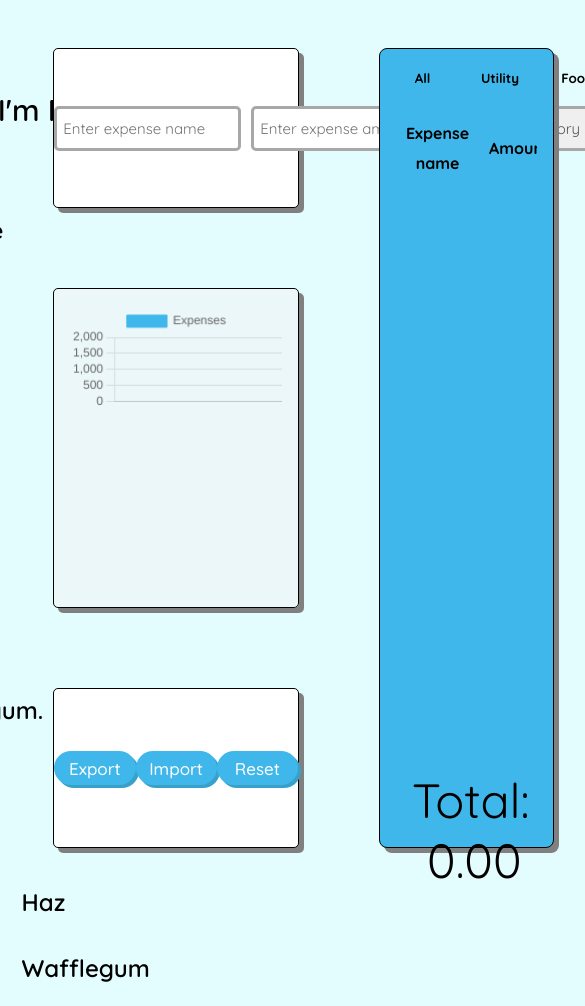
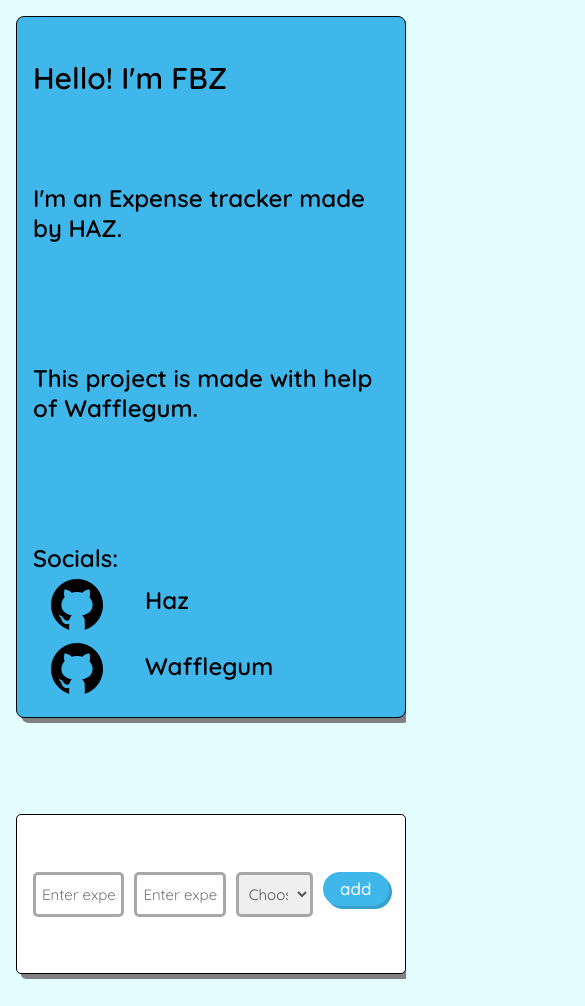
Before and after one commit to HazPD/Expense-Tracker, a plain HTML site: page index.html in a window 390 px wide. Shown: the top 1006 px of the page, 585 px wide, since content can reach past the window. Drawn offline with nearby package versions, Linux system fonts and the light colour scheme.

Commit message:
Mobile media query

```diff
--- a/style.css
+++ b/style.css
@@ -23,6 +23,7 @@ body {
 }
 /* NAV UI */
 .nav-UI {
+    flex: 1;
     width: 23%;
     height: 50em;
     background: #3fb7eb;
@@ -384,14 +385,58 @@ tr {
     background: #929292;
 }
 
-/* Chrome, Safari, Edge, Opera */
 input::-webkit-outer-spin-button,
 input::-webkit-inner-spin-button {
     -webkit-appearance: none;
     margin: 0;
 }
 
-/* Firefox */
 input[type="number"] {
     -moz-appearance: textfield;
 }
+
+@media (max-width: 768px) {
+    .container {
+        margin: 1em;
+        width: 100%;
+        flex-direction: column;
+    }
+
+    .nav-UI,
+    .data-UI,
+    .output-UI {
+        width: 100%;
+        margin-bottom: 1em;
+        flex: 1;
+    }
+
+    .add-expense {
+        flex-direction: column;
+        padding: 1em;
+    }
+
+    input,
+    #category,
+    button {
+        width: 100%;
+    }
+
+    .charts {
+        height: auto;
+    }
+
+    .data-write {
+        flex-direction: column;
+        padding: 1em;
+    }
+
+    #filterForm,
+    #filterButton {
+        flex-direction: column;
+        gap: 10px;
+    }
+
+    #filterButton button {
+        width: 100%;
+    }
+}
```
